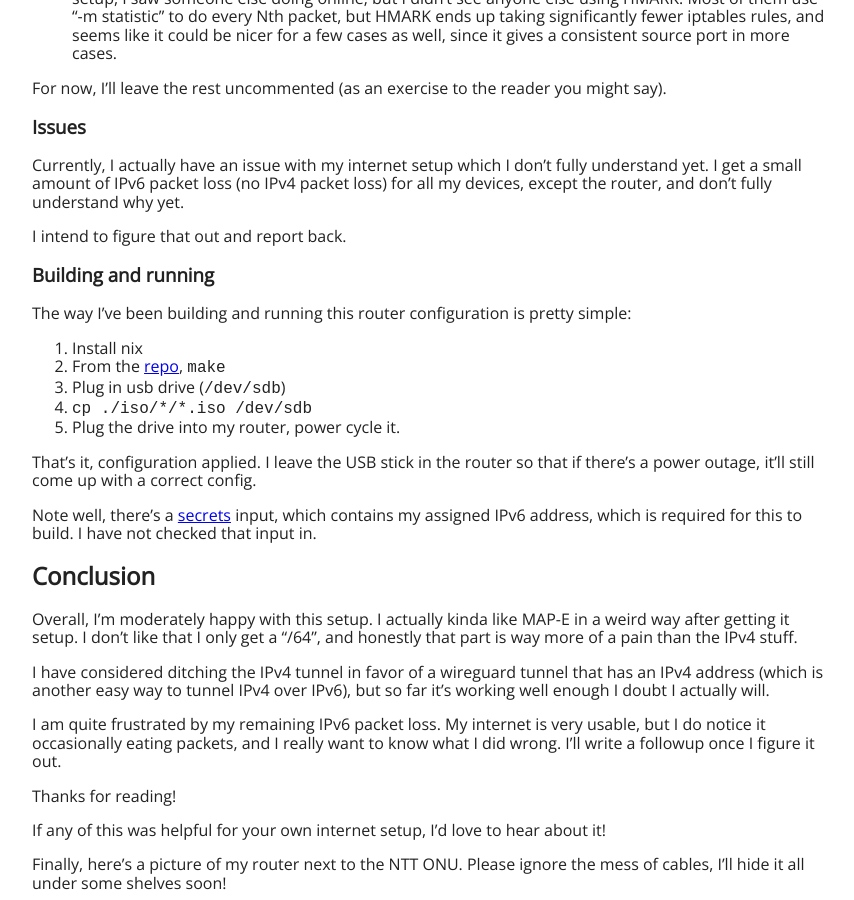
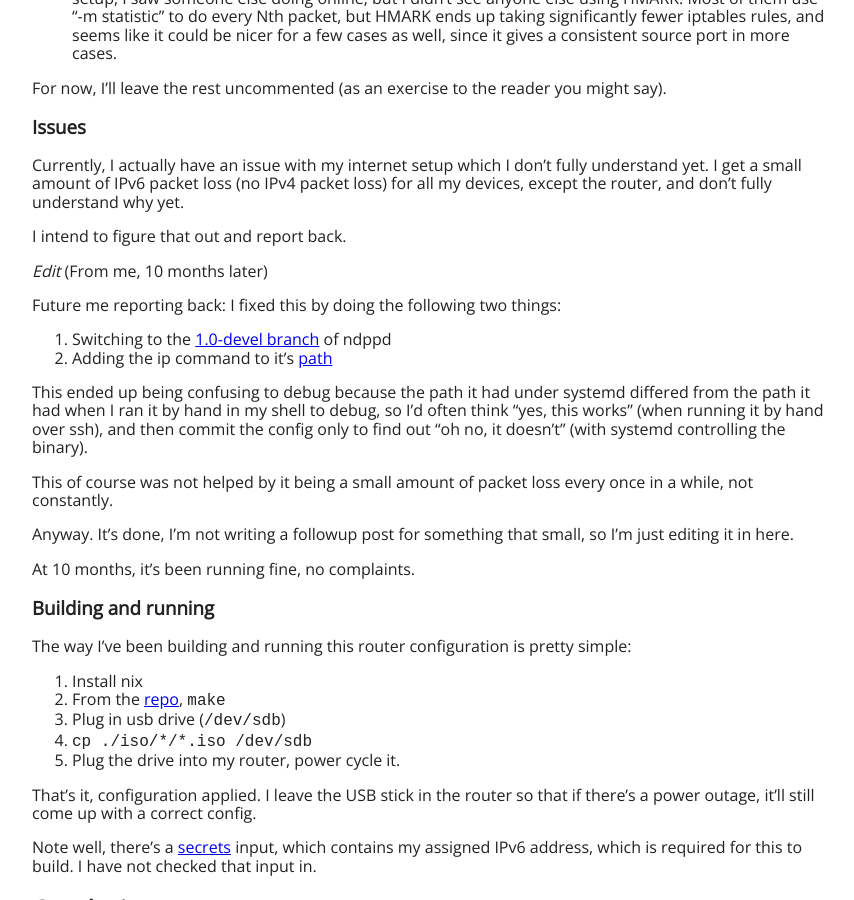
Before and after one commit to euank/euank.com, a Jekyll site: the page built from _posts/2023-02-22-v6-plus.md, in a window 1280 px wide and 900 px high, scrolled down 4702 px. Shown: the whole window, without its empty margins (208-1062 px from the left). Built offline with Jekyll 4.4.1, drawn with Linux system fonts in a browser that asks for light colours.

Commit message:
Update for note about router fix

```diff
--- a/_posts/2023-02-22-v6-plus.md
+++ b/_posts/2023-02-22-v6-plus.md
@@ -237,6 +237,25 @@ and don't fully understand why yet.
 
 I intend to figure that out and report back.
 
+*Edit* (From me, 10 months later)
+
+Future me reporting back: I fixed this by doing the following two things:
+
+1. Switching to the [1.0-devel branch](https://github.com/DanielAdolfsson/ndppd/tree/1.0-devel) of ndppd
+2. Adding the ip command to it's [path](https://github.com/euank/nixpkgs/commit/920b5b96b0d381c7ccbc347c80fe66a43a0bbd92)
+
+This ended up being confusing to debug because the path it had under systemd
+differed from the path it had when I ran it by hand in my shell to debug, so
+I'd often think "yes, this works" (when running it by hand over ssh), and then
+commit the config only to find out "oh no, it doesn't" (with systemd
+controlling the binary).
+
+This of course was not helped by it being a small amount of packet loss every once in a while, not constantly.
+
+Anyway. It's done, I'm not writing a followup post for something that small, so I'm just editing it in here.
+
+At 10 months, it's been running fine, no complaints.
+
 ### Building and running
 
 The way I've been building and running this router configuration is pretty simple:
```
